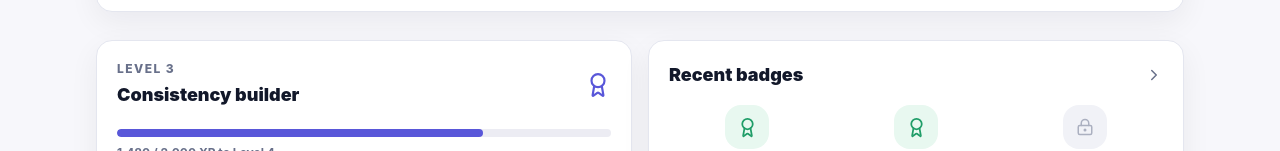
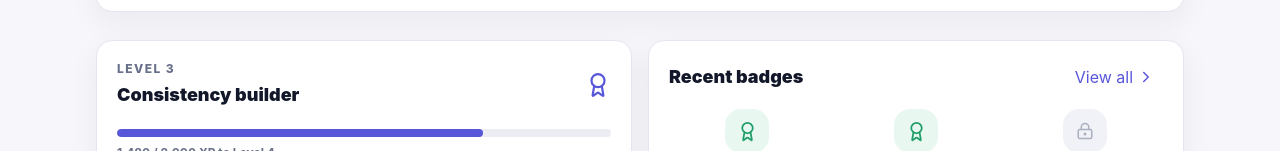
Before and after one commit to codebysarvagya/codequest-ai, a React (Vite) app: page /dashboard in a window 1280 px wide. Shown: the part 765-916 px from the top of the page. Built offline with nearby package versions, Linux system fonts and the light colour scheme.

Commit message:
feat: add interactive badge details

```diff
--- a/src/pages/Dashboard.jsx
+++ b/src/pages/Dashboard.jsx
@@ -19,6 +19,7 @@ import { dashboardScenarios } from '../data/dashboardData.js'
 
 function Dashboard() {
   const [scenario, setScenario] = useState('active')
+  const [showAllBadges, setShowAllBadges] = useState(false)
   const student = dashboardScenarios[scenario]
   const progress = Math.round((student.currentDay / student.totalDays) * 100)
   const levelProgress = Math.round((student.xp / student.nextLevelXp) * 100)
@@ -147,7 +148,15 @@ function Dashboard() {
         <Card className="p-5">
           <div className="flex items-center justify-between">
             <h2 className="text-lg font-black">Recent badges</h2>
-            <ChevronRight size={18} className="text-[var(--cq-muted)]" />
+            <button
+              type="button"
+              onClick={() => setShowAllBadges((isOpen) => !isOpen)}
+              className="inline-flex items-center gap-1 rounded-lg px-2 py-1 text-xs font-extrabold text-[var(--cq-brand)] hover:bg-[var(--cq-brand-soft)]"
+              aria-expanded={showAllBadges}
+            >
+              {showAllBadges ? 'Close' : 'View all'}
+              <ChevronRight size={18} className={showAllBadges ? 'rotate-90 transition-transform' : 'transition-transform'} />
+            </button>
           </div>
           <div className="mt-4 flex gap-3">
             {student.achievements.map((achievement) => (
@@ -159,6 +168,25 @@ function Dashboard() {
               </div>
             ))}
           </div>
+          {showAllBadges && (
+            <motion.div
+              initial={{ opacity: 0, height: 0 }}
+              animate={{ opacity: 1, height: 'auto' }}
+              className="mt-5 space-y-2 border-t border-[var(--cq-border)] pt-4"
+            >
+              {student.achievements.map((achievement) => (
+                <div key={`${achievement.label}-detail`} className="flex items-center justify-between gap-3 rounded-xl bg-[#f7f7fb] px-3 py-2.5">
+                  <div className="flex items-center gap-2">
+                    {achievement.earned ? <Award size={16} className="text-[var(--cq-success)]" /> : <LockKeyhole size={15} className="text-[#abb0c0]" />}
+                    <span className="text-sm font-bold">{achievement.label}</span>
+                  </div>
+                  <span className={`text-xs font-extrabold ${achievement.earned ? 'text-[var(--cq-success)]' : 'text-[var(--cq-muted)]'}`}>
+                    {achievement.earned ? 'Unlocked' : 'Keep going'}
+                  </span>
+                </div>
+              ))}
+            </motion.div>
+          )}
         </Card>
       </section>
 
```
